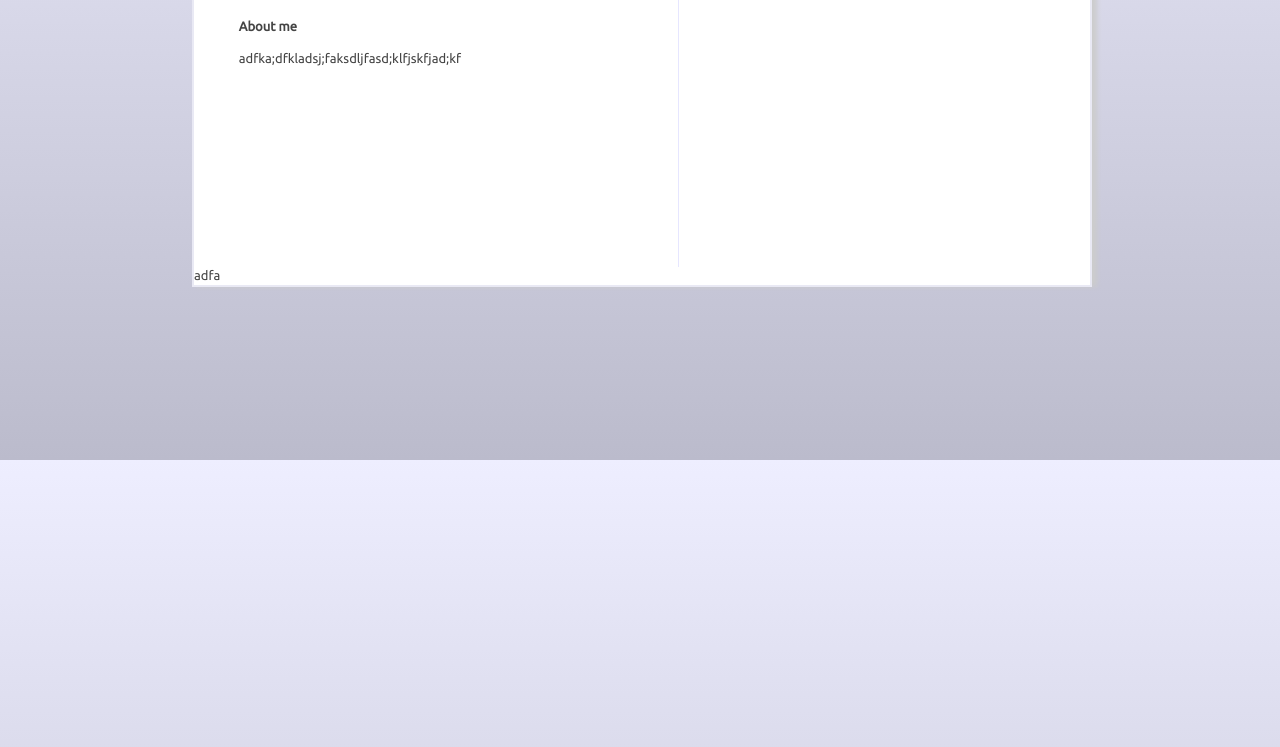
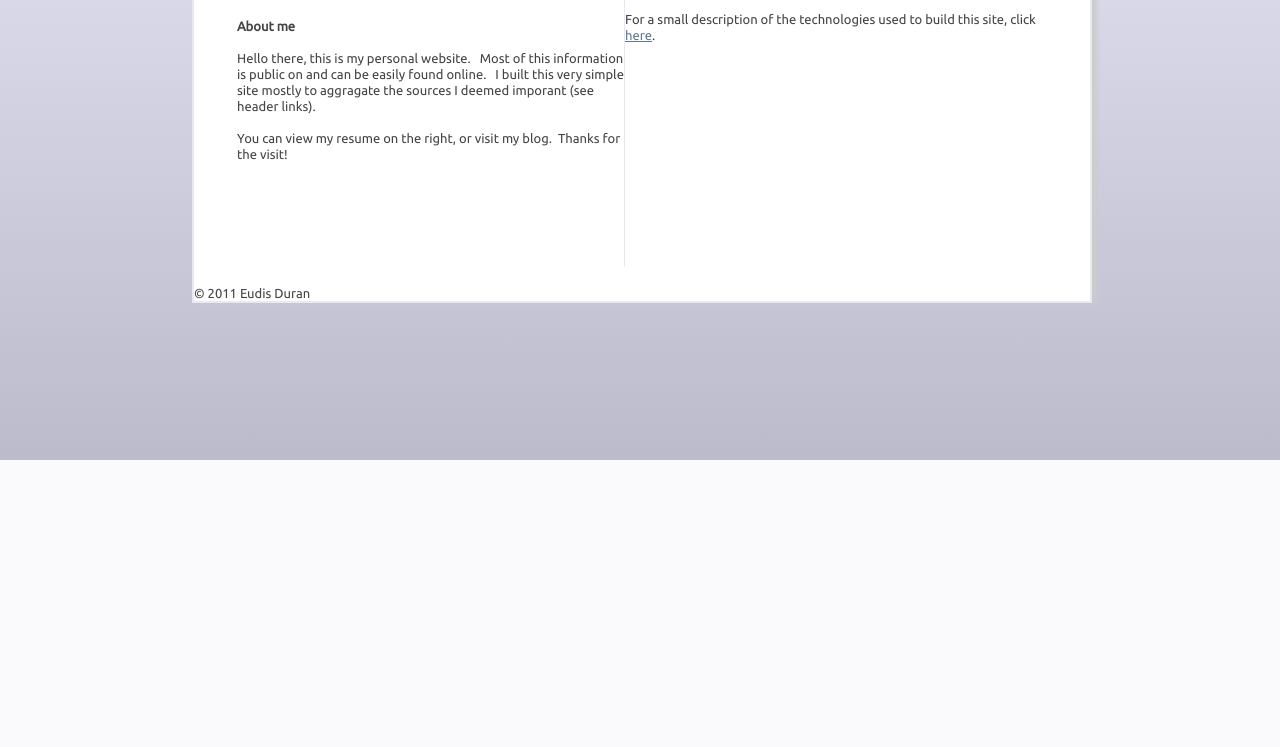
Before and after one commit to darken26/site, a PHP site: page / in a window 1280 px wide. Shown: the part 340-1087 px from the top of the page. After the commit the page ends 800 px from the top, so only its background shows below. Run offline with PHP 8.4, Linux system fonts and the light colour scheme; some libraries are stand-ins or nearby versions.

Commit message:
Added a small bio, and linked my blog

```diff
--- a/css/style.css
+++ b/css/style.css
@@ -203,9 +203,7 @@ html, body {
 #main {
     width: 100%;
     background-color: white;
-
     margin-bottom: 2%;
-
     height: 480px;
     float: left;
 }
@@ -229,19 +227,25 @@ header {
 }
 
 #left_panel {
-    width: 49%;
+    width: 48%;
     height: 480px;
     border-right: 1px solid rgb(230, 230, 255);
     float: left;
-    margin-left: 5%;
 }
+
+#left_panel p {
+    padding-left: 10%;
+
+}
+
 #right_panel {
-    width: 49%;
+    width: 48%;
     height: 480px;
     float: left;
 }
 
 #profile_pic {
+    padding-left: 10%;
     margin-top: 5%;
     width: 250px;
     height: 190px;
--- a/index.html
+++ b/index.html
@@ -65,15 +65,32 @@
             <br />
             <p>
                 <strong>About me</strong> <br /><br />
-                adfka;dfkladsj;faksdljfasd;klfjskfjad;kf
+                Hello there,
+                this is my personal website. &nbsp; Most of this information is public on
+                and can be easily found online.  &nbsp; I built this very simple site mostly to aggragate
+                the sources I deemed imporant (see header links).
+
+                <br />
+                <br />
+                You can view my resume on the right, or visit my blog.  &nbsp;Thanks for
+                the visit!
             </p>
         </div>
         <div id="right_panel">
-            adfa
+            <br /><br /><br /><br /><br />
+            <a href="resume.html">My Resume</a>
+            <br /><br /><br />
+            <a href="http://eudisduran.com/wp">My Blog</a>
+
+            <br /><br /><br /><br /><br /><br />
+            <p>
+            For a small description of the technologies used to
+            build this site, click <a href='#'>here</a>.
+            </p>
         </div>
     </div>
     <footer>
-
+        &copy; 2011 Eudis Duran
     </footer>
   </div> <!--! end of #container -->
 
```
Also changed, not shown: 2 other files.
